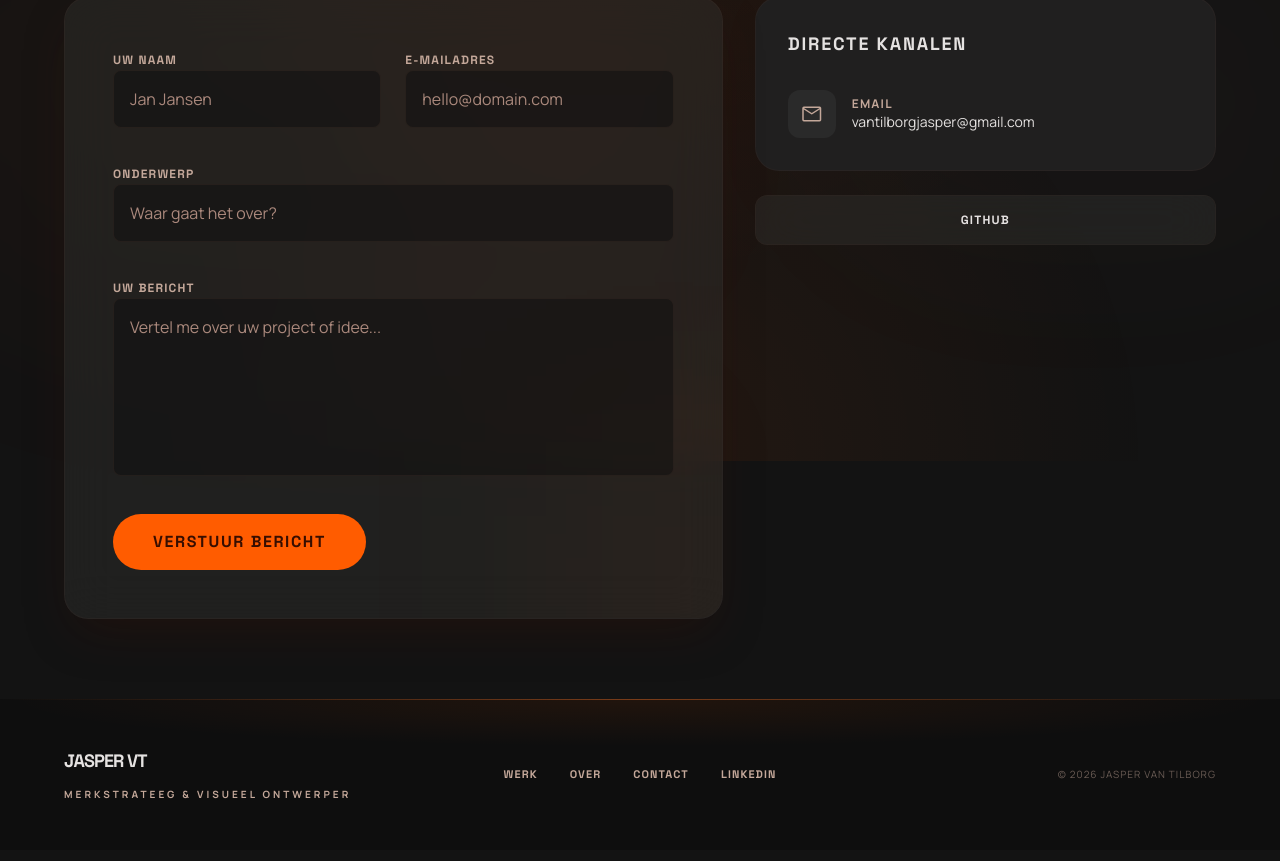
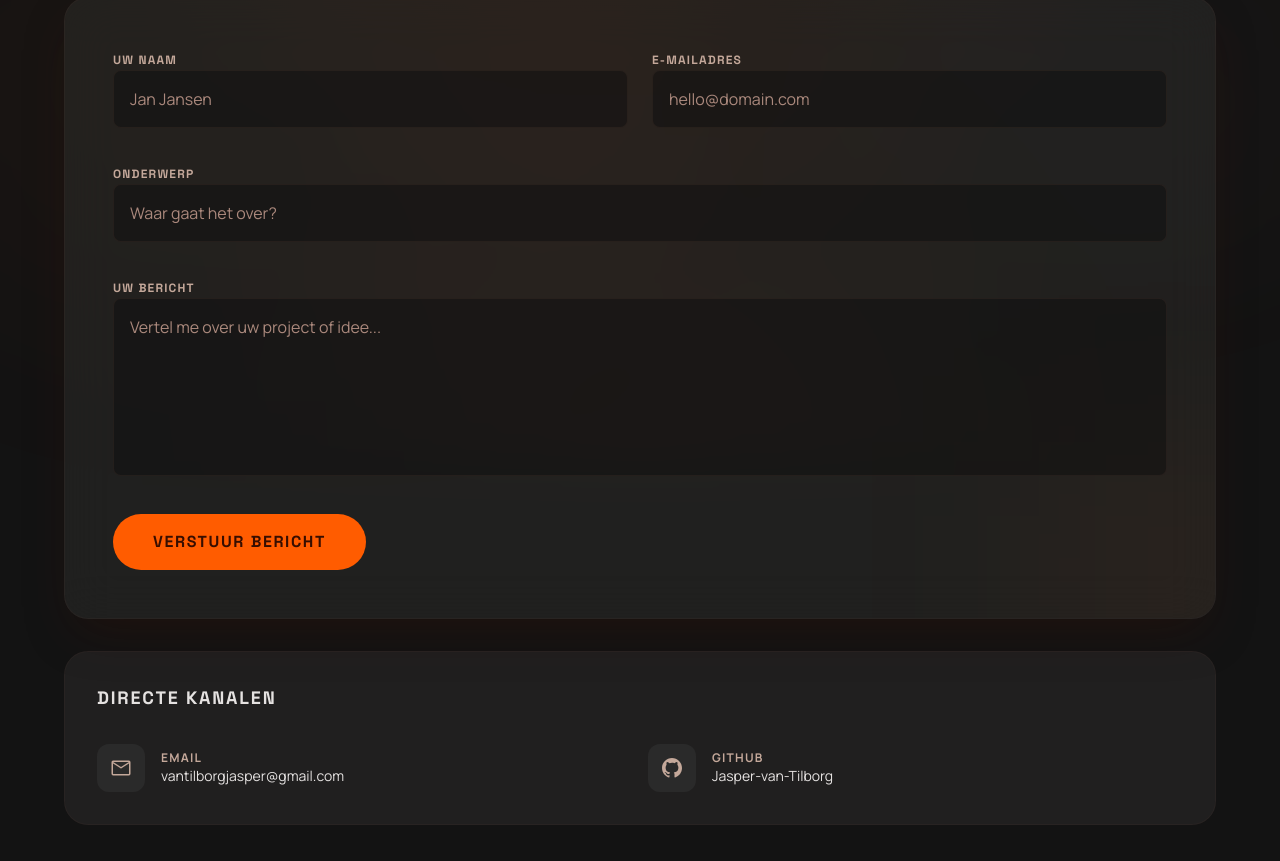
Before and after one commit to Jasper-van-Tilborg/showcaseportfoliosemester4, a Next.js app: page /contact in a window 1280 px wide. Shown: the part 339-1200 px from the top of the page. Built offline with nearby package versions, Linux system fonts and the light colour scheme.

Commit message:
resend api teogevoegd

```diff
--- a/app/contact/page.tsx
+++ b/app/contact/page.tsx
@@ -31,10 +31,9 @@ export default function ContactPage() {
       <div className="max-w-screen-2xl mx-auto px-8 md:px-16">
         <ContactHero />
 
-        <div className="grid grid-cols-1 lg:grid-cols-12 gap-8">
+        <div className="flex flex-col gap-8">
           {/* Form */}
-          <FadeUp delay={0.1} className="lg:col-span-7">
-            <section>
+          <FadeUp delay={0.1}>
             <div className="glass-panel p-5 md:p-12 rounded-3xl border border-outline-variant/15 cinematic-shadow relative overflow-hidden group">
               <form onSubmit={handleSubmit} className="space-y-8 relative z-10">
                 <div className="grid grid-cols-1 md:grid-cols-2 gap-6">
@@ -118,49 +117,46 @@ export default function ContactPage() {
               </form>
               <div className="absolute -right-20 -bottom-20 w-64 h-64 bg-primary/5 blur-[100px] pointer-events-none group-hover:bg-primary/10 transition-all duration-700" />
             </div>
-            </section>
           </FadeUp>
 
-          {/* Sidebar */}
-          <div className="lg:col-span-5 flex flex-col gap-6">
+          {/* Direct channels */}
           <FadeUp delay={0.2}>
             <div className="bg-surface-container p-6 md:p-8 rounded-3xl border border-outline-variant/15">
               <h4 className="font-headline text-lg font-bold text-on-surface mb-8 uppercase tracking-widest">
                 {t.contact.directChannels}
               </h4>
-                <div className="space-y-6">
-                  {[
-                    { icon: "mail", label: "Email", value: "vantilborgjasper@gmail.com", href: "mailto:vantilborgjasper@gmail.com" },
-                  ].map(({ icon, label, value, href }) => (
+              <div className="flex flex-col sm:flex-row gap-4">
                 <a
-                      key={label}
-                      href={href}
-                      className="flex items-center gap-4 group cursor-pointer"
+                  href="mailto:vantilborgjasper@gmail.com"
+                  className="flex items-center gap-4 group flex-1"
                 >
                   <div className="w-12 h-12 rounded-xl bg-surface-container-high flex items-center justify-center group-hover:bg-primary-container transition-colors duration-300 shrink-0">
-                        <Icon name={icon} className="text-on-surface-variant group-hover:text-on-primary-fixed transition-colors" />
+                    <Icon name="mail" className="text-on-surface-variant group-hover:text-on-primary-fixed transition-colors" />
                   </div>
                   <div>
-                        <p className="text-xs uppercase tracking-widest text-on-surface-variant font-bold font-label">{label}</p>
-                        <p className="text-on-surface group-hover:text-primary transition-colors font-body text-sm">{value}</p>
+                    <p className="text-xs uppercase tracking-widest text-on-surface-variant font-bold font-label">Email</p>
+                    <p className="text-on-surface group-hover:text-primary transition-colors font-body text-sm">vantilborgjasper@gmail.com</p>
                   </div>
                 </a>
-                  ))}
-                </div>
-              </div>
-            </FadeUp>
-
-            <FadeUp delay={0.32}>
                 <a
                   href="https://github.com/Jasper-van-Tilborg"
                   target="_blank"
                   rel="noopener noreferrer"
-                className="flex glass-panel py-4 px-6 rounded-xl items-center justify-center hover:bg-surface-bright transition-all duration-300 border border-outline-variant/10"
+                  className="flex items-center gap-4 group flex-1"
                 >
-                <span className="font-headline font-bold text-xs tracking-widest uppercase text-on-surface">GitHub</span>
+                  <div className="w-12 h-12 rounded-xl bg-surface-container-high flex items-center justify-center group-hover:bg-primary-container transition-colors duration-300 shrink-0">
+                    <svg viewBox="0 0 24 24" className="w-5 h-5 fill-current text-on-surface-variant group-hover:text-on-primary-fixed transition-colors">
+                      <path d="M12 0C5.37 0 0 5.37 0 12c0 5.3 3.438 9.8 8.205 11.385.6.113.82-.258.82-.577 0-.285-.01-1.04-.015-2.04-3.338.724-4.042-1.61-4.042-1.61-.546-1.387-1.333-1.756-1.333-1.756-1.089-.745.083-.729.083-.729 1.205.084 1.839 1.237 1.839 1.237 1.07 1.834 2.807 1.304 3.492.997.107-.775.418-1.305.762-1.604-2.665-.305-5.467-1.334-5.467-5.931 0-1.311.469-2.381 1.236-3.221-.124-.303-.535-1.524.117-3.176 0 0 1.008-.322 3.301 1.23A11.509 11.509 0 0 1 12 5.803c1.02.005 2.047.138 3.006.404 2.291-1.552 3.297-1.23 3.297-1.23.653 1.653.242 2.874.118 3.176.77.84 1.235 1.911 1.235 3.221 0 4.609-2.807 5.624-5.479 5.921.43.372.823 1.102.823 2.222 0 1.606-.015 2.896-.015 3.286 0 .315.216.69.825.57C20.565 21.795 24 17.295 24 12c0-6.63-5.37-12-12-12z" />
+                    </svg>
+                  </div>
+                  <div>
+                    <p className="text-xs uppercase tracking-widest text-on-surface-variant font-bold font-label">GitHub</p>
+                    <p className="text-on-surface group-hover:text-primary transition-colors font-body text-sm">Jasper-van-Tilborg</p>
+                  </div>
                 </a>
+              </div>
+            </div>
           </FadeUp>
-          </div>
         </div>
       </div>
     </main>
--- a/app/page.tsx
+++ b/app/page.tsx
@@ -15,8 +15,8 @@ export default function HomePage() {
   return (
     <main className="relative z-10">
       {/* ── Hero ─────────────────────────────────────────────── */}
-      <section className="relative min-h-screen flex flex-col justify-center px-8 md:px-16 lg:px-24 pt-32 pb-20 overflow-hidden">
-        <div className="max-w-screen-2xl mx-auto w-full relative">
+      <section className="relative min-h-screen flex flex-col justify-center max-w-screen-2xl mx-auto px-8 md:px-16 pt-32 pb-20 overflow-hidden">
+        <div className="w-full relative">
           <HeroContent />
 
           {/* Floating visual accent */}
@@ -35,8 +35,8 @@ export default function HomePage() {
       </section>
 
       {/* ── About Preview ────────────────────────────────────── */}
-      <section className="px-8 md:px-16 lg:px-24 py-10">
-        <div className="max-w-screen-2xl mx-auto grid md:grid-cols-2 gap-10 items-center">
+      <section className="max-w-screen-2xl mx-auto px-8 md:px-16 py-10">
+        <div className="grid md:grid-cols-2 gap-10 items-center">
           <FadeUp delay={0} className="relative">
             <div className="w-full aspect-[4/5] max-h-[72vh] rounded-2xl overflow-hidden glass-card cinematic-shadow relative">
               <Image
@@ -83,8 +83,8 @@ export default function HomePage() {
       </section>
 
       {/* ── Featured Works ───────────────────────────────────── */}
-      <section className="px-8 md:px-16 lg:px-24 py-14">
-        <div className="max-w-screen-2xl mx-auto">
+      <section className="max-w-screen-2xl mx-auto px-8 md:px-16 py-14">
+        <div>
           <div className="flex justify-between items-end mb-12">
             <FadeUp>
               <h2 className="font-headline text-2xl md:text-4xl font-bold tracking-tight uppercase">
@@ -245,7 +245,7 @@ export default function HomePage() {
       </section>
 
       {/* ── Contact CTA ──────────────────────────────────────── */}
-      <section className="px-8 md:px-16 lg:px-24 py-14 pb-20 md:pb-20">
+      <section className="max-w-screen-2xl mx-auto px-8 md:px-16 py-14 pb-20 md:pb-20">
         <FadeUp>
           <div className="max-w-5xl mx-auto bg-surface-container-lowest py-12 md:py-24 px-6 md:px-12 rounded-[2rem] md:rounded-[2.5rem] border border-primary/10 relative overflow-hidden text-center cinematic-shadow">
             <div className="absolute inset-0 bg-[radial-gradient(circle_at_center,rgba(255,92,0,0.05),transparent_70%)]" />
--- a/data/translations.ts
+++ b/data/translations.ts
@@ -128,6 +128,8 @@ export const translations = {
       location: "Tilburg, Nederland",
       locationBody: "Beschikbaar voor remote werk wereldwijd & lokale afspraken in Nederland.",
       directChannels: "Directe Kanalen",
+      successMessage: "Bericht verzonden!",
+      errorMessage: "Er ging iets mis. Probeer opnieuw.",
     },
   },
 
@@ -258,6 +260,8 @@ export const translations = {
       location: "Tilburg, Netherlands",
       locationBody: "Available for remote work globally & local meetings within the Netherlands.",
       directChannels: "Direct Channels",
+      successMessage: "Message sent!",
+      errorMessage: "Something went wrong. Try again.",
     },
   },
 } as const;
```
Lines whose indentation alone changed are shown as unchanged.
